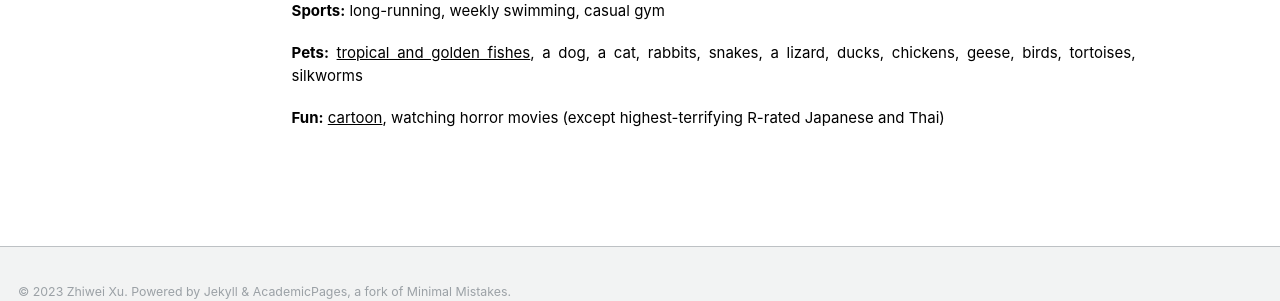
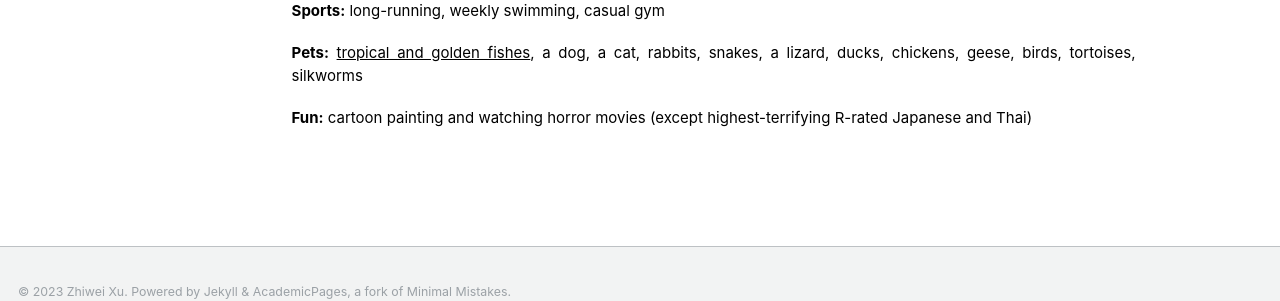
Before and after one commit to zwxu064/zwxu064.github.io, a Jekyll site: the page built from _pages/about.html, in a window 1280 px wide and 900 px high, scrolled down 3941 px. Shown: the part 562-863 px from the top of the window. Built offline with Jekyll 4.4.1, drawn with Linux system fonts in a browser that asks for light colours.

Commit message:
Update about.html

```diff
--- a/_pages/about.html
+++ b/_pages/about.html
@@ -252,5 +252,5 @@
 <p class="alignlefttab"><strong>Pets:</strong> <a style="color: inherit; text-decoration: underline;" href="fishes">tropical and golden fishes</a>, a dog, a cat, rabbits, snakes, a lizard, ducks, chickens, geese, birds, tortoises, silkworms</p>
 <div style="clear: both;"></div>
 
-<p class="alignlefttab"><strong>Fun:</strong> <a style="color: inherit; text-decoration: underline;" href="cartoon">cartoon</a>, watching horror movies (except highest-terrifying R-rated Japanese and Thai)</p>
+<p class="alignlefttab"><strong>Fun:</strong> cartoon painting and watching horror movies (except highest-terrifying R-rated Japanese and Thai)</p>
 <div style="clear: both;"></div>
```
